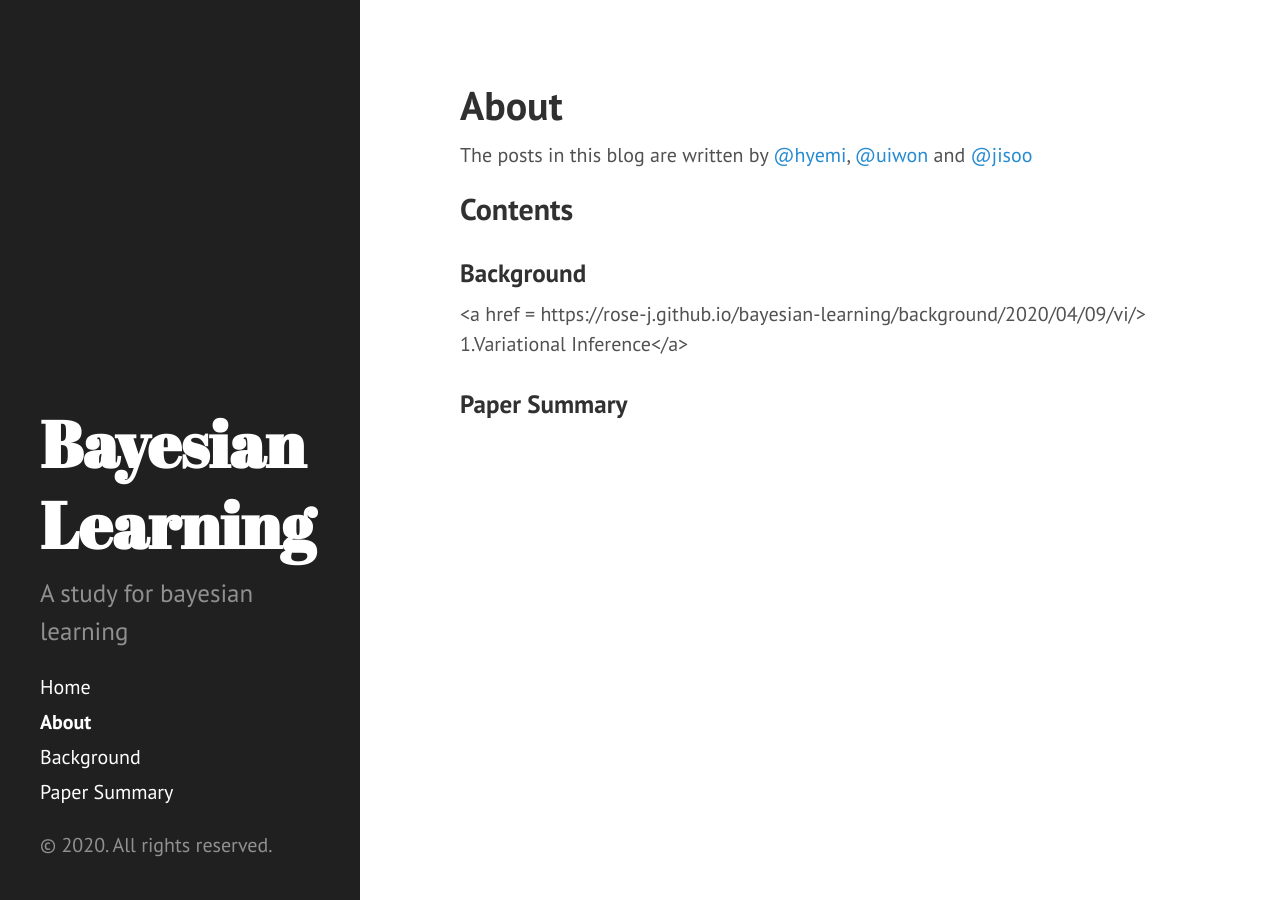
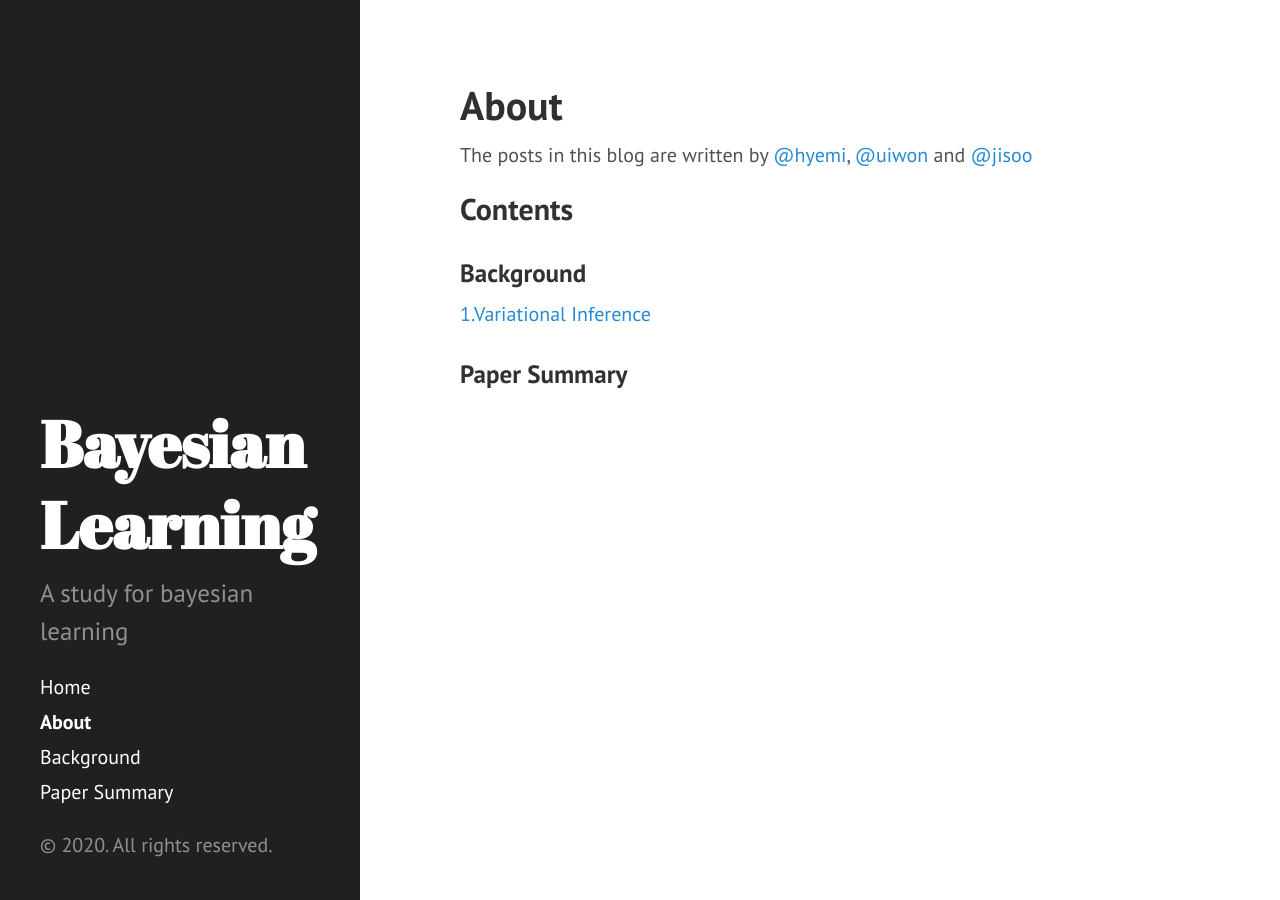
Before and after one commit to Rose-J/Bayesian, a Jekyll site: the page built from about.md, in a window 1280 px wide. Built offline with Jekyll 4.4.1, drawn with Linux system fonts in a browser that asks for light colours; some of the changed lines change nothing that is shown.

Commit message:
Update about.md

```diff
--- a/about.md
+++ b/about.md
@@ -8,6 +8,6 @@ The posts in this blog are written by [@hyemi](wkdal9512@gmail.com), [@uiwon](sh
 
 ## Contents
 ### Background
-<a href = https://rose-j.github.io/bayesian-learning/background/2020/04/09/vi/> 1.Variational Inference</a>
+[1.Variational Inference](/background/2020/04/09/vi/)
 
 ### Paper Summary
```
